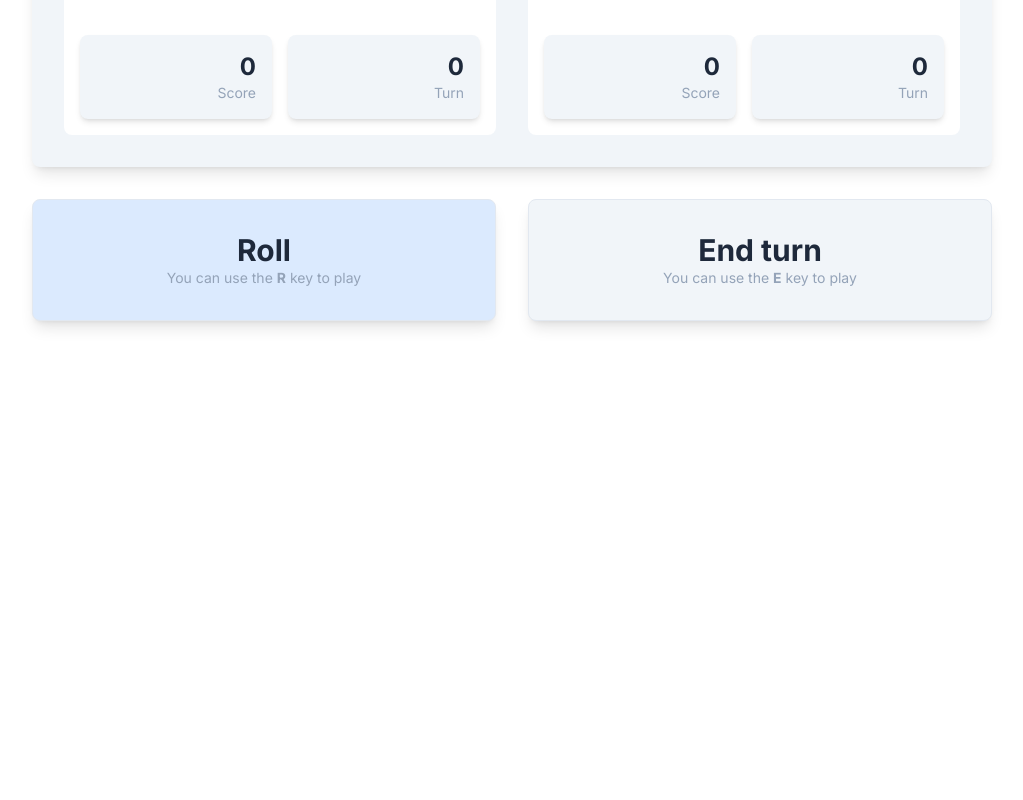
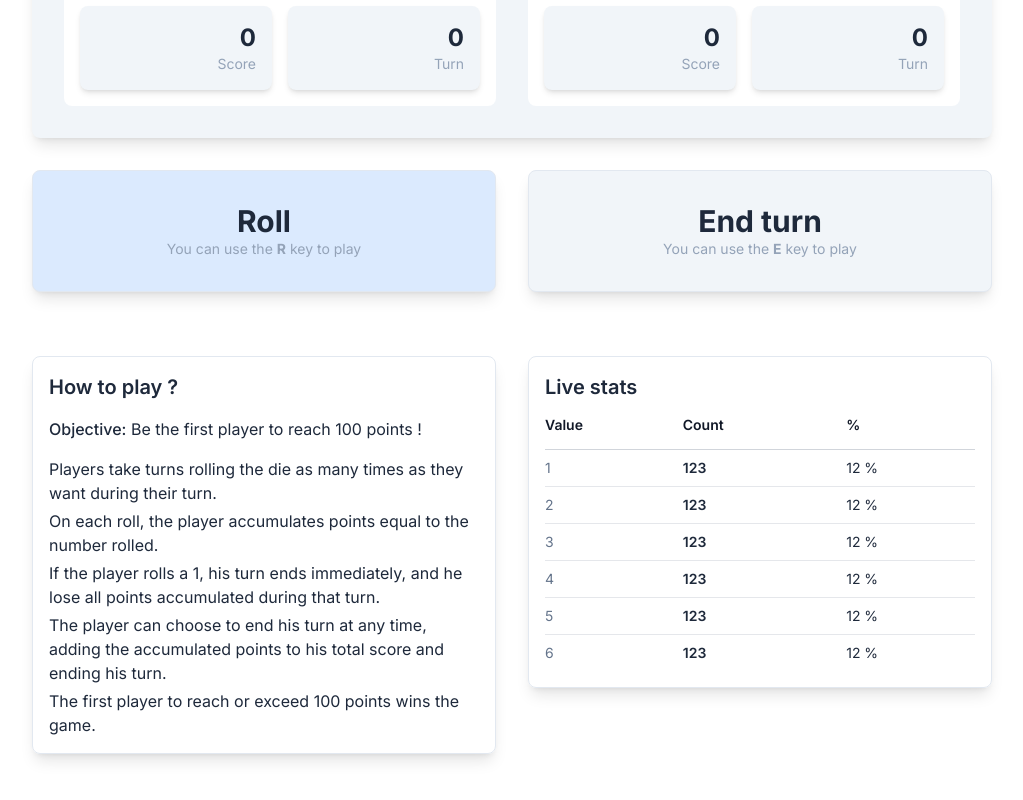
Before and after one commit to jean1591/rollTheDice, a Next.js app: page / in a window 1280 px wide. Shown: the part 370-1170 px from the top of the page, without its empty margins (128-1151 px from the left). Before the commit the page ends 800 px from the top, so only its background shows below. Built offline with nearby package versions, Linux system fonts and the light colour scheme.

Commit message:
feat: add rules and wip stats

```diff
--- a/src/app/(public)/components/PlayButtons.tsx
+++ b/src/app/(public)/components/PlayButtons.tsx
@@ -14,8 +14,6 @@ import { getRandomNumber } from '@/utils/getRandomNumber'
 import useComputerTurn from '../hooks/useComputerTurn'
 import { useEffect } from 'react'
 
-// TODO: turnPoints is always 0 even though the turn point score is OK 🤔
-// Seems to be ok when using button click and not key stroke
 export const PlayButtons = () => {
   const dispatch = useDispatch()
   const { currentPlayer, turnPoints } = useSelector(
--- /dev/null
+++ b/src/app/(public)/components/Rules.tsx
@@ -0,0 +1,32 @@
+export const Rules = () => {
+  return (
+    <div className="flex-1 rounded-lg border-[1px] border-slate-200 p-4 shadow-lg">
+      <p className="text-left text-xl font-semibold">How to play ?</p>
+
+      <p className="mt-4">
+        <span className="font-medium">Objective:</span> Be the first player to
+        reach 100 points !
+      </p>
+
+      <div className="mt-4 space-y-1">
+        <p>
+          Players take turns rolling the die as many times as they want during
+          their turn.
+        </p>
+        <p>
+          On each roll, the player accumulates points equal to the number
+          rolled.
+        </p>
+        <p>
+          If the player rolls a 1, his turn ends immediately, and he lose all
+          points accumulated during that turn.
+        </p>
+        <p>
+          The player can choose to end his turn at any time, adding the
+          accumulated points to his total score and ending his turn.
+        </p>
+        <p>The first player to reach or exceed 100 points wins the game.</p>
+      </div>
+    </div>
+  )
+}
--- a/src/app/(public)/components/Score.tsx
+++ b/src/app/(public)/components/Score.tsx
@@ -2,6 +2,7 @@
 
 import { Player } from '@/app/lib/store/features/user/slice'
 import { RootState } from '@/app/lib/store/store'
+import { classNames } from '@/utils/classNames'
 import { useSelector } from 'react-redux'
 
 export const Score = () => {
@@ -15,7 +16,12 @@ export const Score = () => {
         <p className="text-center text-3xl font-bold">You</p>
 
         <div className="mt-12 flex items-center justify-between gap-x-4">
-          <div className="flex-1 rounded-lg bg-slate-100 p-4 text-right shadow-md">
+          <div
+            className={classNames(
+              userPoints >= 100 ? 'bg-green-100' : 'bg-slate-100',
+              'flex-1 rounded-lg p-4 text-right shadow-md'
+            )}
+          >
             <p className="text-2xl font-bold">{userPoints}</p>
             <p className="text-sm text-slate-400">Score</p>
           </div>
@@ -32,7 +38,12 @@ export const Score = () => {
         <p className="text-center text-3xl font-bold">Computer</p>
 
         <div className="mt-12 flex items-center justify-between gap-x-4">
-          <div className="flex-1 rounded-lg bg-slate-100 p-4 text-right shadow-md">
+          <div
+            className={classNames(
+              computerPoints >= 100 ? 'bg-green-100' : 'bg-slate-100',
+              'flex-1 rounded-lg p-4 text-right shadow-md'
+            )}
+          >
             <p className="text-2xl font-bold">{computerPoints}</p>
             <p className="text-sm text-slate-400">Score</p>
           </div>
--- /dev/null
+++ b/src/app/(public)/components/Stats.tsx
@@ -0,0 +1,90 @@
+'use client'
+
+export const Stats = () => {
+  return (
+    <div className="flex-1 rounded-lg border-[1px] border-slate-200 p-4 shadow-lg">
+      <p className="text-left text-xl font-semibold">Live stats</p>
+
+      <table className="min-w-full divide-y divide-gray-300">
+        <thead>
+          <tr>
+            <th
+              scope="col"
+              className="py-3.5 pl-4 pr-3 text-left text-sm font-semibold text-gray-900 sm:pl-0"
+            >
+              Value
+            </th>
+            <th
+              scope="col"
+              className="px-3 py-3.5 text-left text-sm font-semibold text-gray-900"
+            >
+              Count
+            </th>
+            <th
+              scope="col"
+              className="px-3 py-3.5 text-left text-sm font-semibold text-gray-900"
+            >
+              %
+            </th>
+          </tr>
+        </thead>
+        <tbody className="divide-y divide-gray-200">
+          <tr>
+            <td className="whitespace-nowrap py-2 pl-4 pr-3 text-sm text-slate-500 sm:pl-0">
+              1
+            </td>
+            <td className="whitespace-nowrap px-3 py-2 text-sm font-semibold">
+              123
+            </td>
+            <td className="whitespace-nowrap px-3 py-2 text-sm">12 %</td>
+          </tr>
+          <tr>
+            <td className="whitespace-nowrap py-2 pl-4 pr-3 text-sm text-slate-500 sm:pl-0">
+              2
+            </td>
+            <td className="whitespace-nowrap px-3 py-2 text-sm font-semibold">
+              123
+            </td>
+            <td className="whitespace-nowrap px-3 py-2 text-sm">12 %</td>
+          </tr>
+          <tr>
+            <td className="whitespace-nowrap py-2 pl-4 pr-3 text-sm text-slate-500 sm:pl-0">
+              3
+            </td>
+            <td className="whitespace-nowrap px-3 py-2 text-sm font-semibold">
+              123
+            </td>
+            <td className="whitespace-nowrap px-3 py-2 text-sm">12 %</td>
+          </tr>
+          <tr>
+            <td className="whitespace-nowrap py-2 pl-4 pr-3 text-sm text-slate-500 sm:pl-0">
+              4
+            </td>
+            <td className="whitespace-nowrap px-3 py-2 text-sm font-semibold">
+              123
+            </td>
+            <td className="whitespace-nowrap px-3 py-2 text-sm">12 %</td>
+          </tr>
+          <tr>
+            <td className="whitespace-nowrap py-2 pl-4 pr-3 text-sm text-slate-500 sm:pl-0">
+              5
+            </td>
+            <td className="whitespace-nowrap px-3 py-2 text-sm font-semibold">
+              123
+            </td>
+            <td className="whitespace-nowrap px-3 py-2 text-sm">12 %</td>
+          </tr>
+          <tr>
+            <td className="whitespace-nowrap py-2 pl-4 pr-3 text-sm text-slate-500 sm:pl-0">
+              6
+            </td>
+            <td className="whitespace-nowrap px-3 py-2 text-sm font-semibold">
+              123
+            </td>
+            <td className="whitespace-nowrap px-3 py-2 text-sm">12 %</td>
+          </tr>
+        </tbody>
+      </table>
+    </div>
+  )
+}
--- a/src/app/(public)/page.tsx
+++ b/src/app/(public)/page.tsx
@@ -1,6 +1,8 @@
 import { Hero } from './components/Hero'
 import { PlayButtons } from './components/PlayButtons'
+import { Rules } from './components/Rules'
 import { Score } from './components/Score'
+import { Stats } from './components/Stats'
 
 export default function Home() {
   return (
@@ -14,6 +16,11 @@ export default function Home() {
       <div className="mt-8">
         <PlayButtons />
       </div>
+
+      <div className="mt-16 flex w-full flex-wrap items-start justify-center gap-8">
+        <Rules />
+        <Stats />
+      </div>
     </div>
   )
 }
--- a/src/app/layout.tsx
+++ b/src/app/layout.tsx
@@ -26,7 +26,7 @@ export default function RootLayout({
         <body
           className={classNames(
             inter.className,
-            'mx-auto flex h-screen max-w-5xl flex-col items-center justify-center bg-white px-4 text-slate-800 sm:px-6 lg:px-8'
+            'mx-auto my-20 flex h-full max-w-5xl flex-col items-center justify-center bg-white px-4 text-slate-800 sm:px-6 lg:px-8'
           )}
         >
           <Toaster position="bottom-right" reverseOrder={true} />
```
